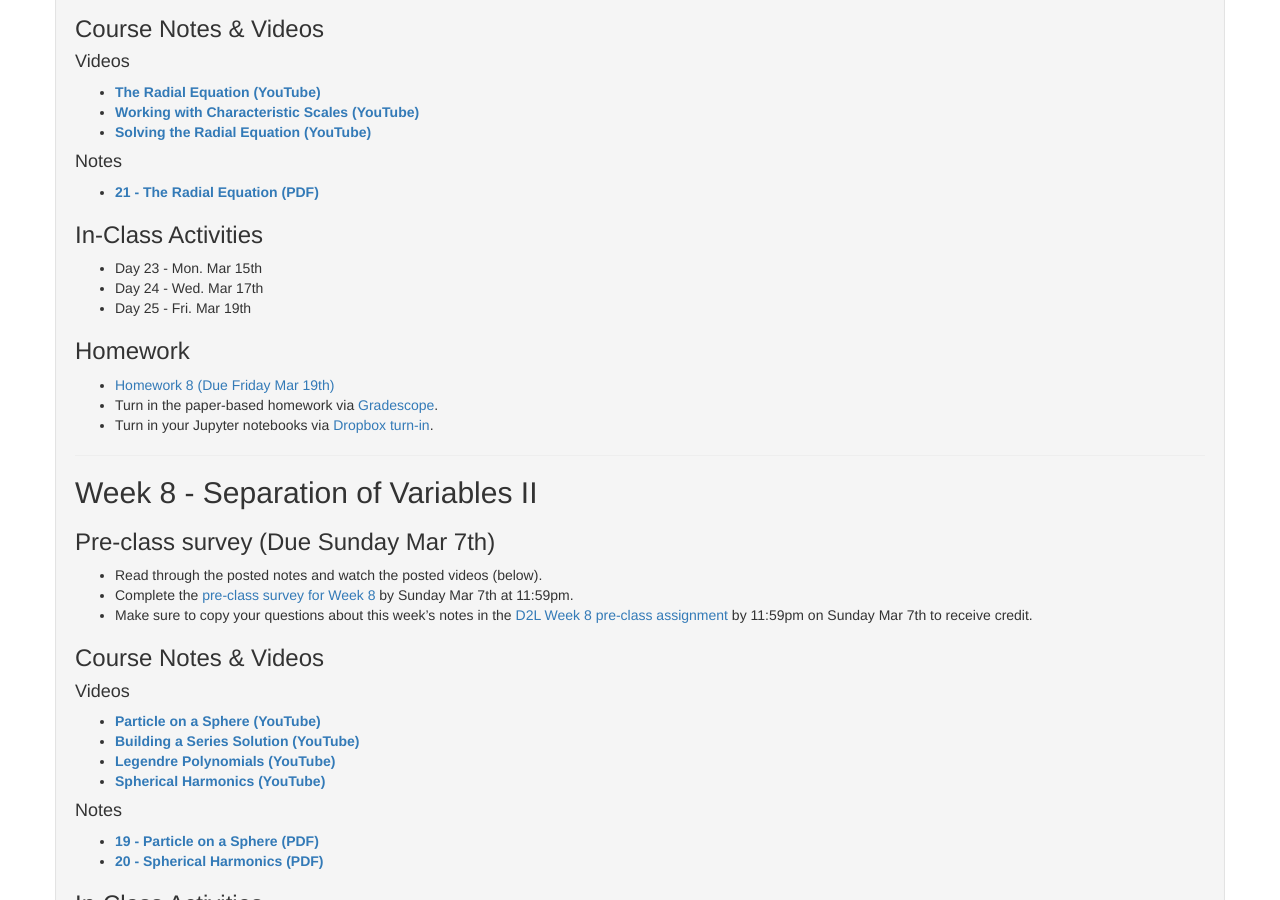
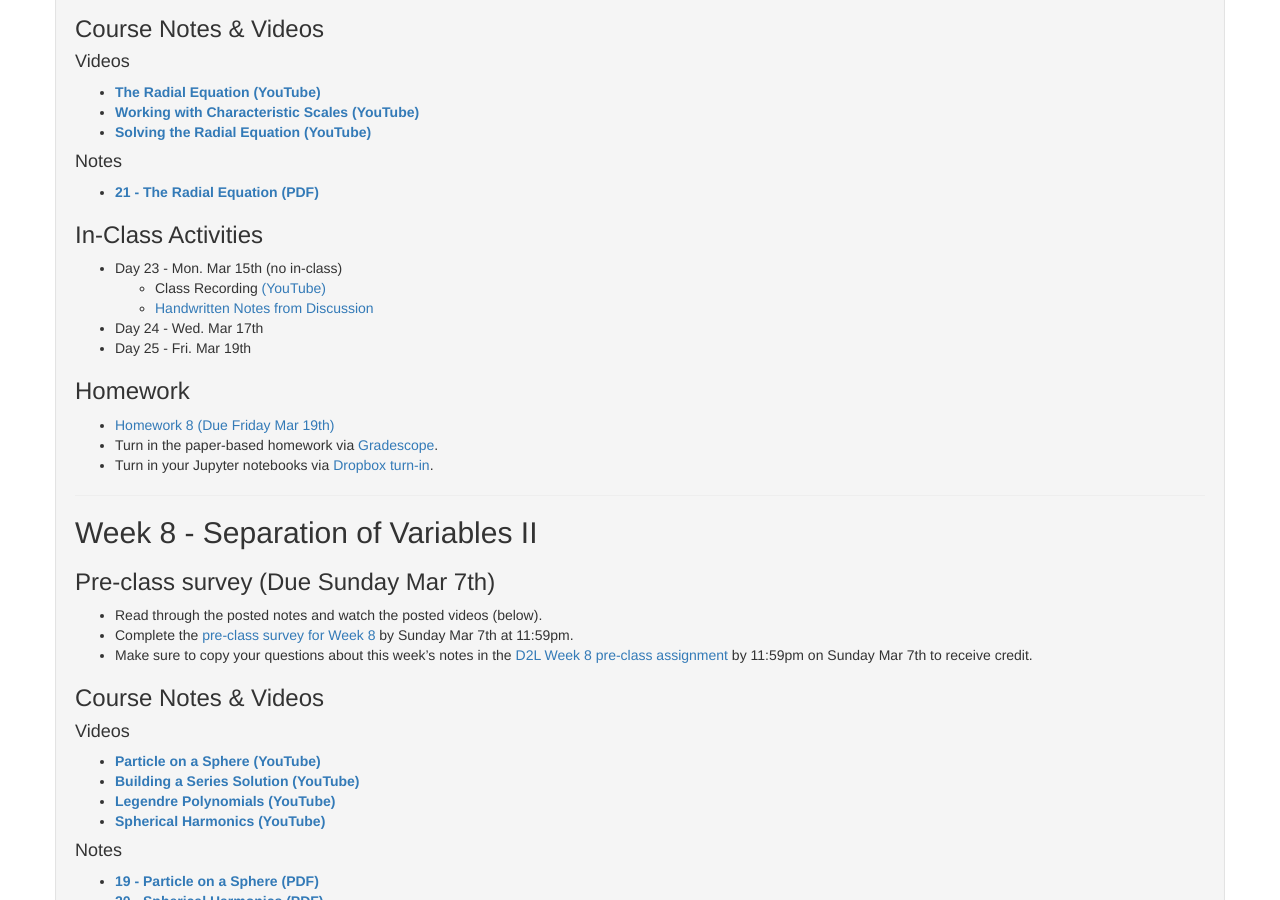
Before and after one commit to dannycab/phy472msu_s2021, a Jekyll site: the page built from notes/index.md, in a window 1280 px wide and 900 px high, scrolled down 325 px. Built offline with Jekyll 4.4.1, drawn with Linux system fonts in a browser that asks for light colours.

Commit message:
added day 23

```diff
--- a/notes/index.md
+++ b/notes/index.md
@@ -27,7 +27,9 @@
 
 ### In-Class Activities
 
-* Day 23 - Mon. Mar 15th
+* Day 23 - Mon. Mar 15th (no in-class)
+  * Class Recording [(YouTube)](https://www.youtube.com/watch?v=tF29ZVxYWww)
+  * [Handwritten Notes from Discussion](./in-class/Day_23.pdf)
 * Day 24 - Wed. Mar 17th
 * Day 25 - Fri. Mar 19th
 
```
Also changed, not shown: 1 other file.
